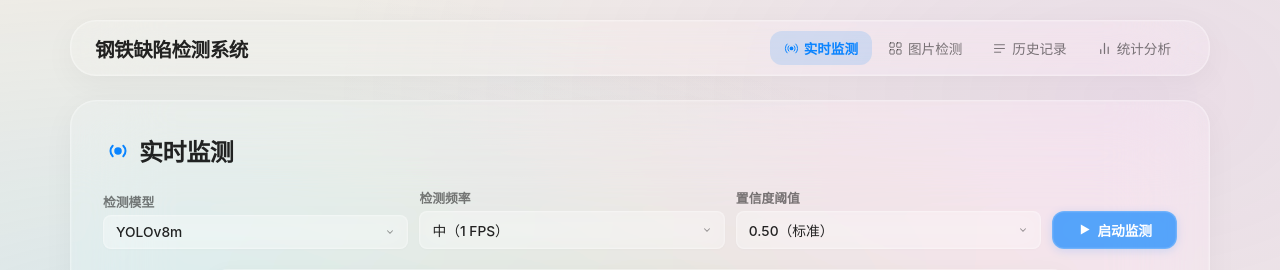
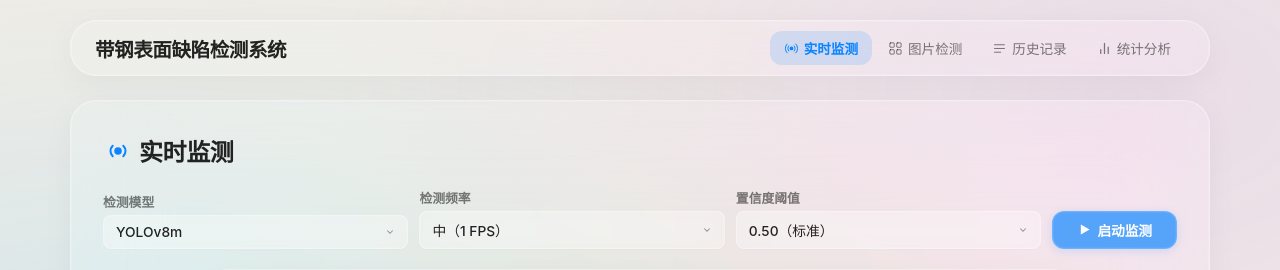
Before and after one commit to CarlBethKen/Steel-Surface-Defect-Detection-System, a FastAPI app: page /system in a window 1280 px wide. Shown: the top 270 px of the page. Run offline with FastAPI, Linux system fonts and the light colour scheme; data that the repository does not hold is empty.

Commit message:
Title chang

```diff
--- a/templates/system.html
+++ b/templates/system.html
@@ -211,7 +211,7 @@ body{
 
 <!-- ═══ Nav ═══ -->
 <nav class="nv gl">
-  <div class="nv-b">钢铁缺陷检测系统</div>
+  <div class="nv-b">带钢表面缺陷检测系统</div>
   <div class="nv-t">
     <a class="on" onclick="go(event,'realtime')">
       <svg class="i" viewBox="0 0 24 24" fill="none" stroke="currentColor" stroke-width="1.6" stroke-linecap="round"><circle cx="12" cy="12" r="3" fill="currentColor" stroke="none"/><path d="M16.24 7.76a6 6 0 010 8.49m-8.48-.01a6 6 0 010-8.49m11.31-2.82a10 10 0 010 14.14m-14.14 0a10 10 0 010-14.14"/></svg>
```
